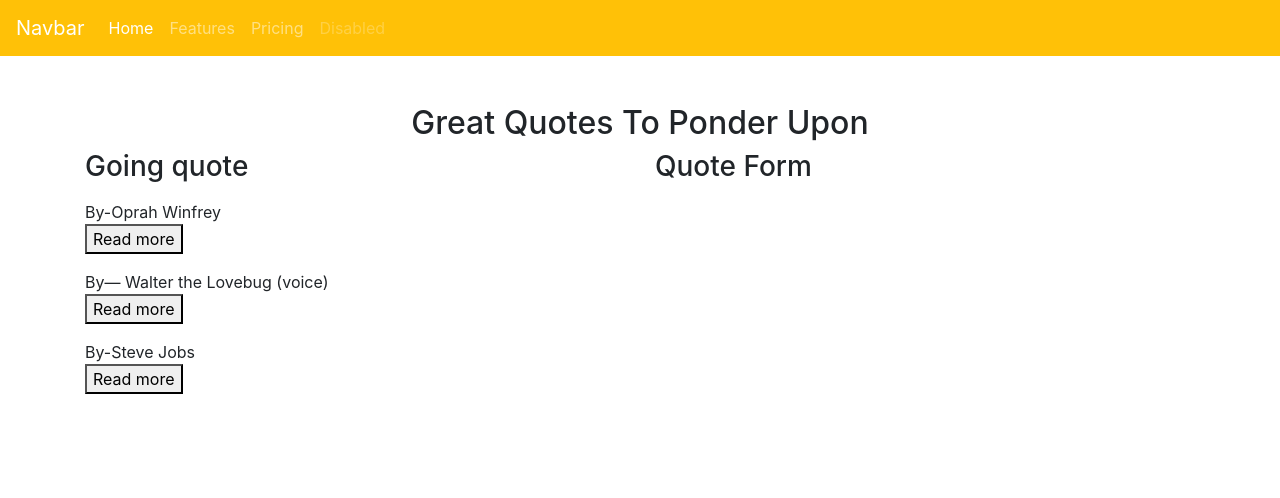
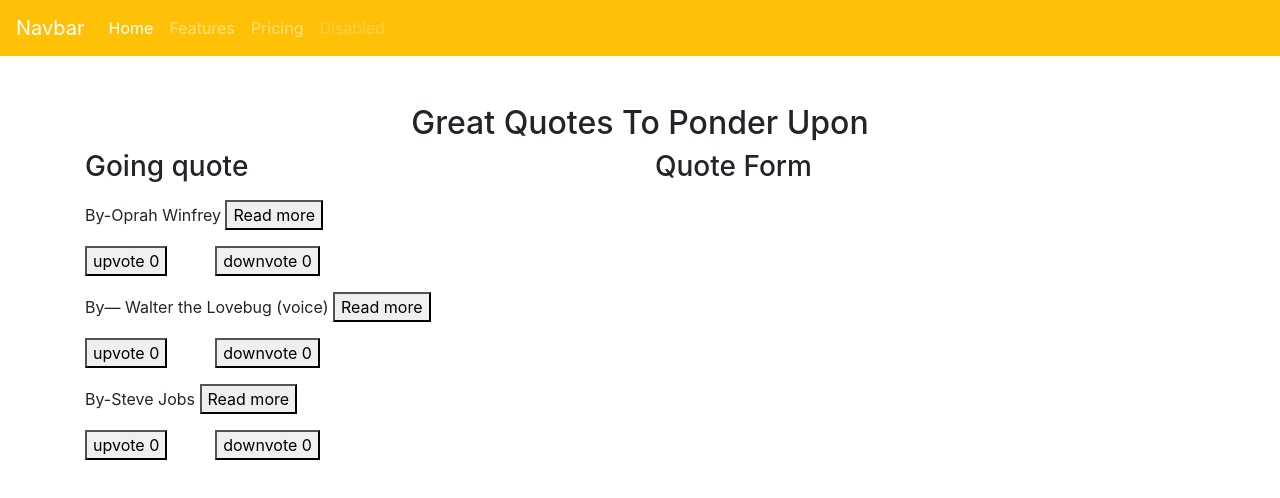
Before and after one commit to BECKY-OCHOLLA/Top-Quotes, an Angular app: page / in a window 1280 px wide. Shown: the top 498 px of the page. Built offline with nearby package versions, Linux system fonts and the light colour scheme.

Commit message:
it will add directives

```diff
--- a/src/app/app.module.ts
+++ b/src/app/app.module.ts
@@ -6,13 +6,15 @@ import { AppComponent } from './app.component';
 import { NavBarComponent } from './nav-bar/nav-bar.component';
 import { QuotesComponent } from './quotes/quotes.component';
 import { QuoteDetailComponent } from './quote-detail/quote-detail.component';
+import { QuoteDirective } from './quote.directive';
 
 @NgModule({
   declarations: [
     AppComponent,
     NavBarComponent,
     QuotesComponent,
-    QuoteDetailComponent
+    QuoteDetailComponent,
+    QuoteDirective
   ],
   imports: [
     BrowserModule,
--- /dev/null
+++ b/src/app/quote.directive.ts
@@ -0,0 +1,10 @@
+import { Directive,ElementRef } from '@angular/core';
+
+@Directive({
+  selector: '[appQuote]'
+})
+export class QuoteDirective {
+
+  constructor(private elem:ElementRef) { }
+
+}
--- a/src/app/quote.ts
+++ b/src/app/quote.ts
@@ -1,7 +1,8 @@
 export class Quote {
+
     showQuote:boolean;
-    constructor(public id:number,public author:string, public quote:string,public upvote:number,public downvote:number){
-        this.showQuote=false;
+     constructor(public id:number,public author:string, public quote:string,public upvote:number,public downvote:number){
+         this.showQuote=false;
 
     }
 }
--- a/src/app/quotes/quotes.component.html
+++ b/src/app/quotes/quotes.component.html
@@ -1,8 +1,16 @@
 <div *ngFor='let quote of quote;let i=index'>
-    <div class="mt-3">{{quote.author}}</div>
+
+    <div class="mt-3">{{quote.author}} <button (click)='toggleQuote(i)'>Read more</button></div>
+
     <div>
-        <button (click)='toggleQuote(i)'>Read more</button>
+        <button>upvote {{quote.upvote}} </button>
+
+        <button class="ml-5 mt-3">downvote {{quote.downvote}}</button>
     </div>
+
     <app-quote-detail *ngIf='quote.showQuote'[quote]='quote'(isComplete) = 'completeQuote($event,i)'></app-quote-detail>
 
+
+
+
 </div>
--- a/src/app/quotes/quotes.component.ts
+++ b/src/app/quotes/quotes.component.ts
@@ -14,14 +14,14 @@ export class QuotesComponent implements OnInit {
 
   ];
   toggleQuote(index){
-    this.quote[index].showQuote = !this.quote[index].showQuote;
+   this.quote[index].showQuote = !this.quote[index].showQuote;
 
-  }
+   }
 
   completeQuote(isComplete, index){
     if (isComplete) {
       this.quote.splice(index,1);
-    }
+   }
   }
 constructor(){}
 ngOnInit(): void {
```
Also changed, not shown: 1 other file (tests, documents, lock files or other folders).
